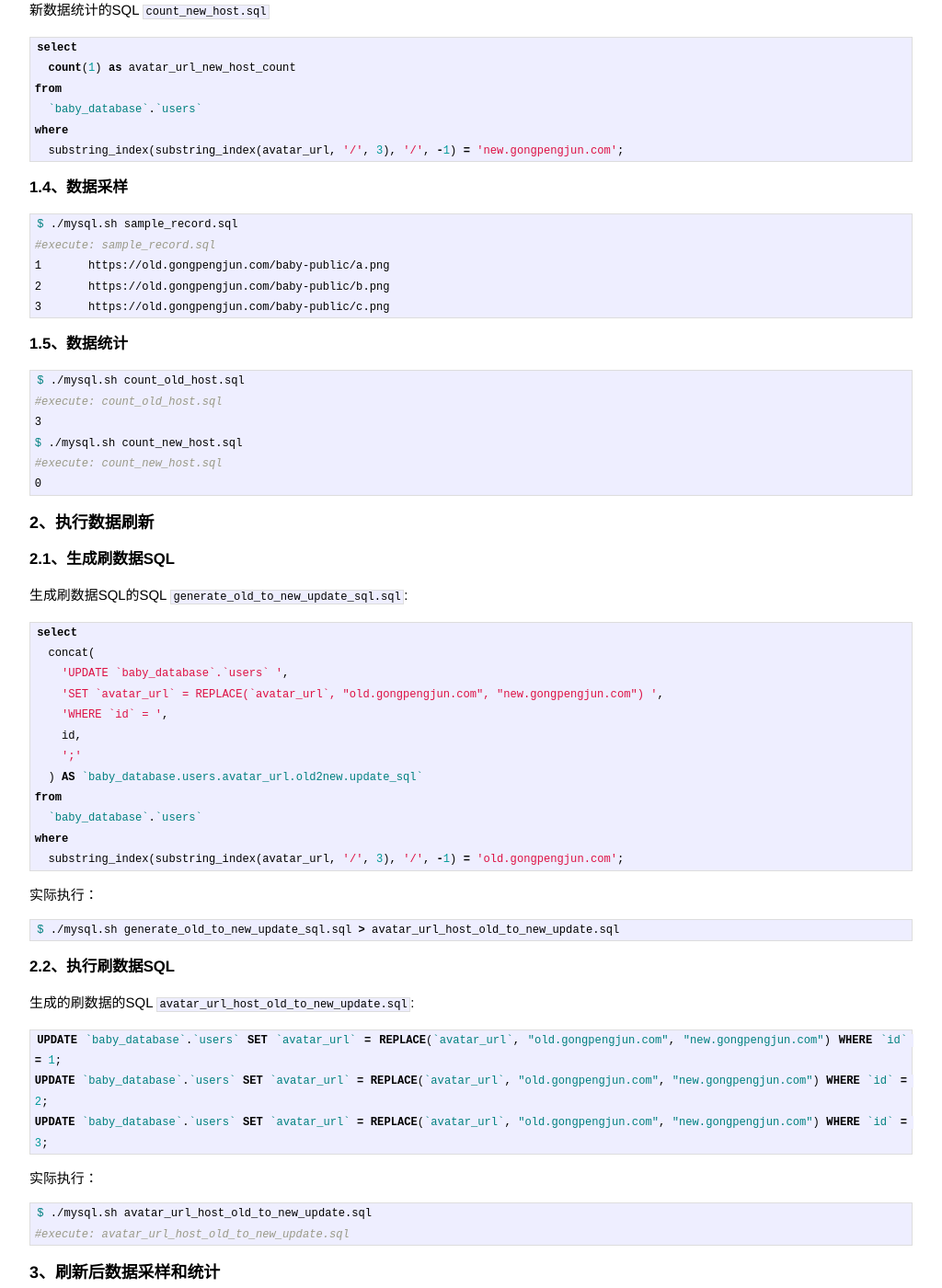
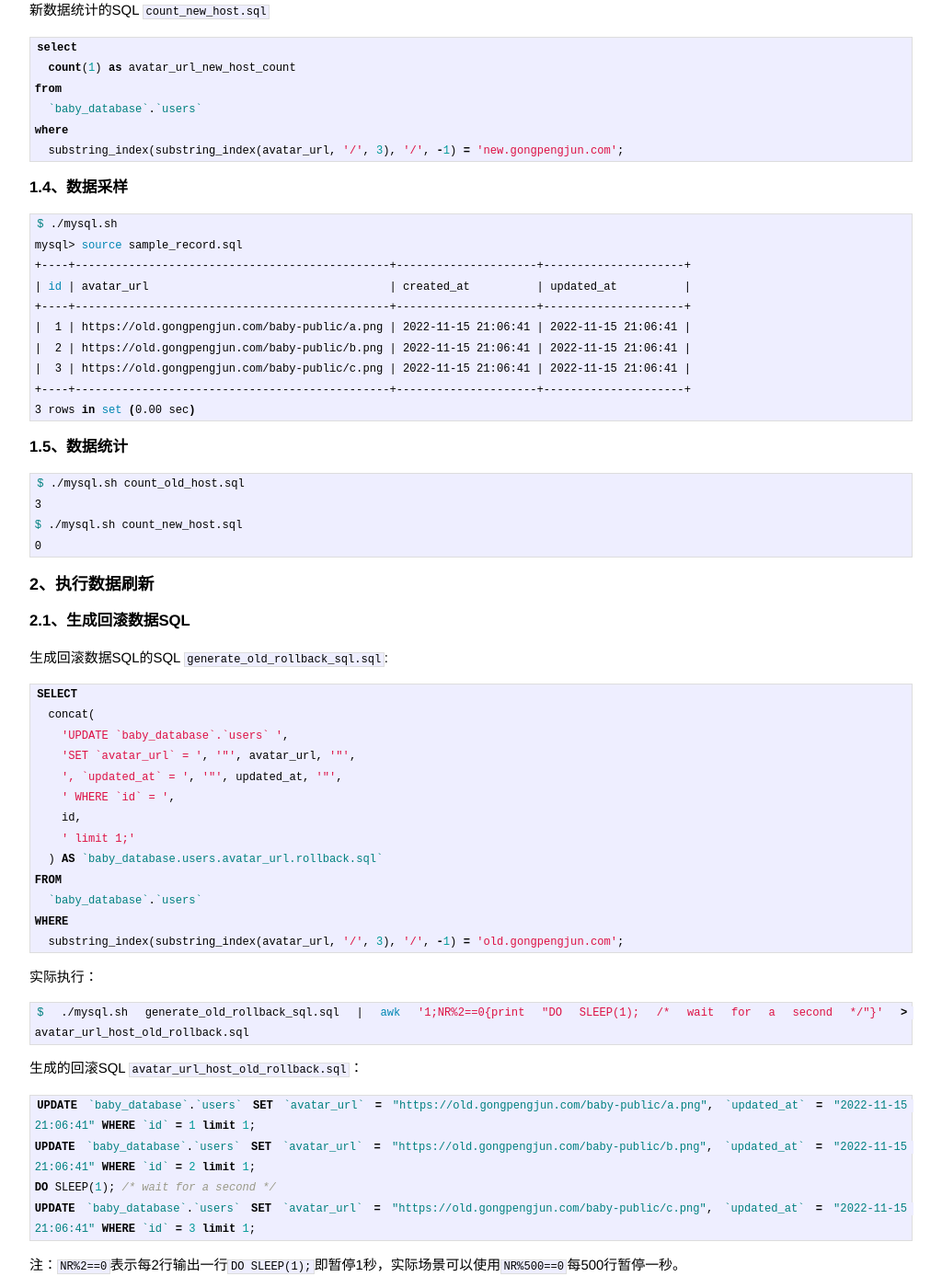
Before and after one commit to gongpengjun/gongpengjun.github.io, a Jekyll site: the page built from _posts/2022-11-13-mysql-batch-update-data.md, in a window 1280 px wide and 1400 px high, scrolled down 1249 px. Shown: the whole window at 92% size, without its empty margins (128-1152 px from the left). Built offline with Jekyll 4.4.1, drawn with Linux system fonts in a browser that asks for light colours; some of the changed text lies outside the part shown.

Commit message:
增加自动更新字段updated_at和相应的刷新方法；增加生成rollback sql的方法

````diff
--- a/_posts/2022-11-13-mysql-batch-update-data.md
+++ b/_posts/2022-11-13-mysql-batch-update-data.md
@@ -22,7 +22,7 @@ if [ $# -gt 1 ] ; then
 fi
 
 if [ $# = 1 ] ; then
-  echo "#execute: $1"
+  # echo "#execute: $1"
   # --batch (-B) --skip-column-names (-N) --execute (-e)
   MYSQL_PWD=g1p2j3 mysql -h127.0.0.1 -P3306 -ugongpengjun baby_database -BNe "SOURCE $1"
 else
@@ -76,27 +76,67 @@ where
 #### 1.4、数据采样
 
 ```shell
-$ ./mysql.sh sample_record.sql
-#execute: sample_record.sql
-1	https://old.gongpengjun.com/baby-public/a.png
-2	https://old.gongpengjun.com/baby-public/b.png
-3	https://old.gongpengjun.com/baby-public/c.png
+$ ./mysql.sh
+mysql> source sample_record.sql
++----+-----------------------------------------------+---------------------+---------------------+
+| id | avatar_url                                    | created_at          | updated_at          |
++----+-----------------------------------------------+---------------------+---------------------+
+|  1 | https://old.gongpengjun.com/baby-public/a.png | 2022-11-15 21:06:41 | 2022-11-15 21:06:41 |
+|  2 | https://old.gongpengjun.com/baby-public/b.png | 2022-11-15 21:06:41 | 2022-11-15 21:06:41 |
+|  3 | https://old.gongpengjun.com/baby-public/c.png | 2022-11-15 21:06:41 | 2022-11-15 21:06:41 |
++----+-----------------------------------------------+---------------------+---------------------+
+3 rows in set (0.00 sec)
 ```
 
 #### 1.5、数据统计
 
 ```shell
 $ ./mysql.sh count_old_host.sql
-#execute: count_old_host.sql
 3
 $ ./mysql.sh count_new_host.sql
-#execute: count_new_host.sql
 0
 ```
 
 ### 2、执行数据刷新
 
-#### 2.1、生成刷数据SQL
+#### 2.1、生成回滚数据SQL
+
+生成回滚数据SQL的SQL `generate_old_rollback_sql.sql`:
+
+```sql
+SELECT
+  concat(
+    'UPDATE `baby_database`.`users` ',
+    'SET `avatar_url` = ', '"', avatar_url, '"',
+    ', `updated_at` = ', '"', updated_at, '"',
+    ' WHERE `id` = ',
+    id,
+    ' limit 1;'
+  ) AS `baby_database.users.avatar_url.rollback.sql`
+FROM
+  `baby_database`.`users`
+WHERE
+  substring_index(substring_index(avatar_url, '/', 3), '/', -1) = 'old.gongpengjun.com';
+```
+
+实际执行：
+
+```shell
+$ ./mysql.sh generate_old_rollback_sql.sql | awk '1;NR%2==0{print "DO SLEEP(1); /* wait for a second */"}' > avatar_url_host_old_rollback.sql
+```
+
+生成的回滚SQL `avatar_url_host_old_rollback.sql`：
+
+```sql
+UPDATE `baby_database`.`users` SET `avatar_url` = "https://old.gongpengjun.com/baby-public/a.png", `updated_at` = "2022-11-15 21:06:41" WHERE `id` = 1 limit 1;
+UPDATE `baby_database`.`users` SET `avatar_url` = "https://old.gongpengjun.com/baby-public/b.png", `updated_at` = "2022-11-15 21:06:41" WHERE `id` = 2 limit 1;
+DO SLEEP(1); /* wait for a second */
+UPDATE `baby_database`.`users` SET `avatar_url` = "https://old.gongpengjun.com/baby-public/c.png", `updated_at` = "2022-11-15 21:06:41" WHERE `id` = 3 limit 1;
+```
+
+注：`NR%2==0`表示每2行输出一行`DO SLEEP(1);`即暂停1秒，实际场景可以使用`NR%500==0`每500行暂停一秒。
+
+#### 2.2、生成刷数据SQL
 
 生成刷数据SQL的SQL `generate_old_to_new_update_sql.sql`:
 
@@ -104,10 +144,10 @@ $ ./mysql.sh count_new_host.sql
 select
   concat(
     'UPDATE `baby_database`.`users` ',
-    'SET `avatar_url` = REPLACE(`avatar_url`, "old.gongpengjun.com", "new.gongpengjun.com") ',
+    'SET `avatar_url` = REPLACE(`avatar_url`, "old.gongpengjun.com", "new.gongpengjun.com"), `updated_at` = `updated_at` ',
     'WHERE `id` = ',
     id,
-    ';'
+    ' limit 1;'
   ) AS `baby_database.users.avatar_url.old2new.update_sql`
 from
   `baby_database`.`users`
@@ -115,27 +155,31 @@ where
   substring_index(substring_index(avatar_url, '/', 3), '/', -1) = 'old.gongpengjun.com';
 ```
 
+注：`updated_at` = `updated_at` 保持`updated_at`字段不变，以免影响原有业务逻辑。
+
 实际执行：
 
 ```shell
-$ ./mysql.sh generate_old_to_new_update_sql.sql > avatar_url_host_old_to_new_update.sql
+$ ./mysql.sh generate_old_to_new_update_sql.sql | awk '1;NR%2==0{print "DO SLEEP(1); /* wait for a second */"}' > avatar_url_host_old_to_new_update.sql
 ```
 
-#### 2.2、执行刷数据SQL
+注：`NR%2==0`表示每2行输出一行`DO SLEEP(1);`即暂停1秒，实际场景可以使用`NR%500==0`每500行暂停一秒。
+
+#### 2.3、执行刷数据SQL
 
 生成的刷数据的SQL `avatar_url_host_old_to_new_update.sql`:
 
 ```sql
-UPDATE `baby_database`.`users` SET `avatar_url` = REPLACE(`avatar_url`, "old.gongpengjun.com", "new.gongpengjun.com") WHERE `id` = 1;
-UPDATE `baby_database`.`users` SET `avatar_url` = REPLACE(`avatar_url`, "old.gongpengjun.com", "new.gongpengjun.com") WHERE `id` = 2;
-UPDATE `baby_database`.`users` SET `avatar_url` = REPLACE(`avatar_url`, "old.gongpengjun.com", "new.gongpengjun.com") WHERE `id` = 3;
+UPDATE `baby_database`.`users` SET `avatar_url` = REPLACE(`avatar_url`, "old.gongpengjun.com", "new.gongpengjun.com"), `updated_at` = `updated_at` WHERE `id` = 1 limit 1;
+UPDATE `baby_database`.`users` SET `avatar_url` = REPLACE(`avatar_url`, "old.gongpengjun.com", "new.gongpengjun.com"), `updated_at` = `updated_at` WHERE `id` = 2 limit 1;
+DO SLEEP(1); /* wait for a second */
+UPDATE `baby_database`.`users` SET `avatar_url` = REPLACE(`avatar_url`, "old.gongpengjun.com", "new.gongpengjun.com"), `updated_at` = `updated_at` WHERE `id` = 3 limit 1;
 ```
 
 实际执行：
 
 ```shell
 $ ./mysql.sh avatar_url_host_old_to_new_update.sql
-#execute: avatar_url_host_old_to_new_update.sql
 ```
 
 ### 3、刷新后数据采样和统计
@@ -144,20 +188,27 @@ $ ./mysql.sh avatar_url_host_old_to_new_update.sql
 
 
 ```shell
-$ ./mysql.sh sample_record.sql
-#execute: sample_record.sql
-1	https://new.gongpengjun.com/baby-public/a.png
-2	https://new.gongpengjun.com/baby-public/b.png
-3	https://new.gongpengjun.com/baby-public/c.png
+$ ./mysql.sh
+mysql> source sample_record.sql
++----+-----------------------------------------------+---------------------+---------------------+
+| id | avatar_url                                    | created_at          | updated_at          |
++----+-----------------------------------------------+---------------------+---------------------+
+|  1 | https://new.gongpengjun.com/baby-public/a.png | 2022-11-15 21:06:41 | 2022-11-15 21:06:41 |
+|  2 | https://new.gongpengjun.com/baby-public/b.png | 2022-11-15 21:06:41 | 2022-11-15 21:06:41 |
+|  3 | https://new.gongpengjun.com/baby-public/c.png | 2022-11-15 21:06:41 | 2022-11-15 21:06:41 |
++----+-----------------------------------------------+---------------------+---------------------+
+3 rows in set (0.00 sec)
 ```
 
 #### 3.2、数据统计
 
 ```shell
 $ ./mysql.sh count_old_host.sql
-#execute: count_old_host.sql
 0
 $ ./mysql.sh count_new_host.sql
-#execute: count_new_host.sql
 3
 ```
+
+### 4、参考资料
+
+- [shell script and sql](https://github.com/gongpengjun/baby-mysql/tree/main/batch_update)
````
